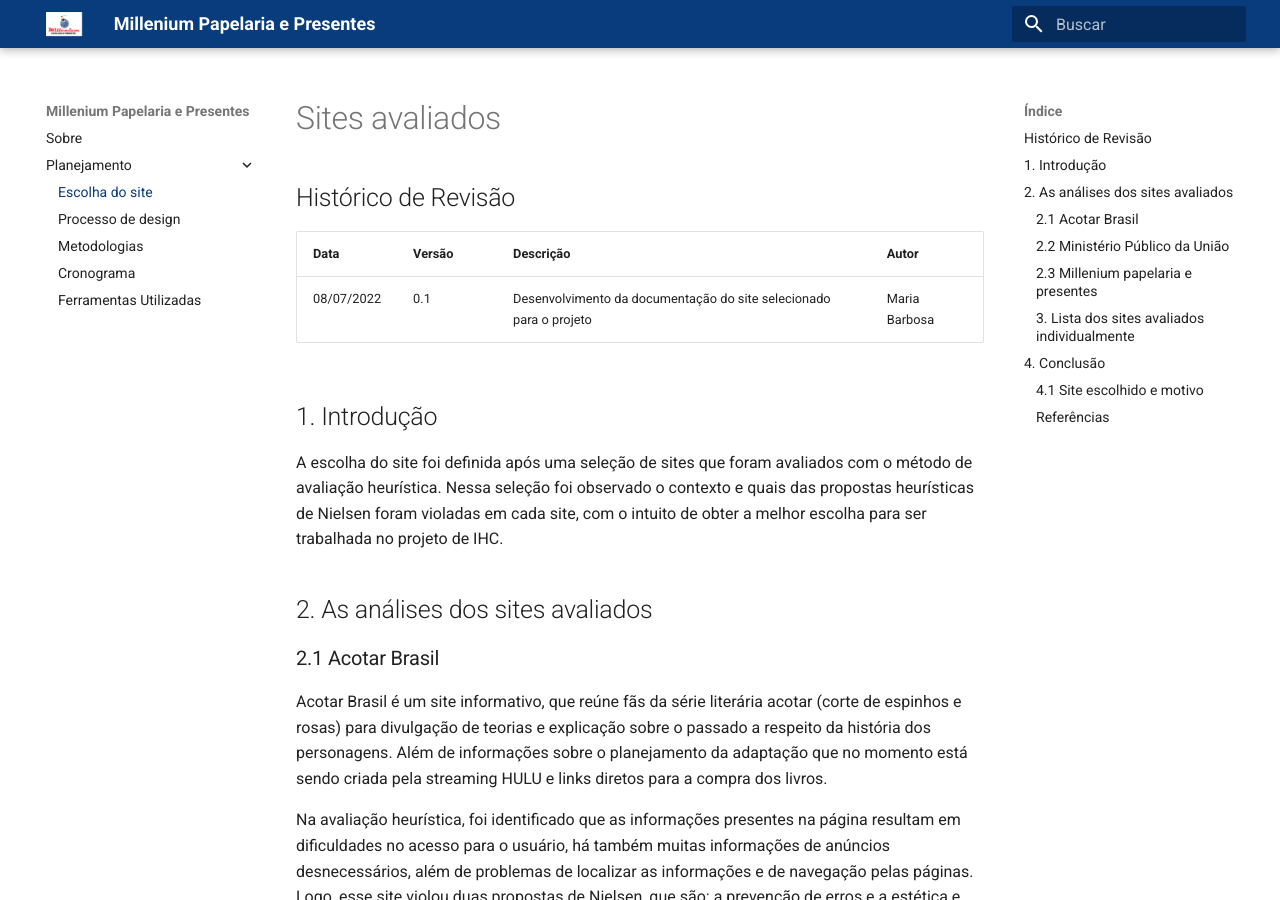
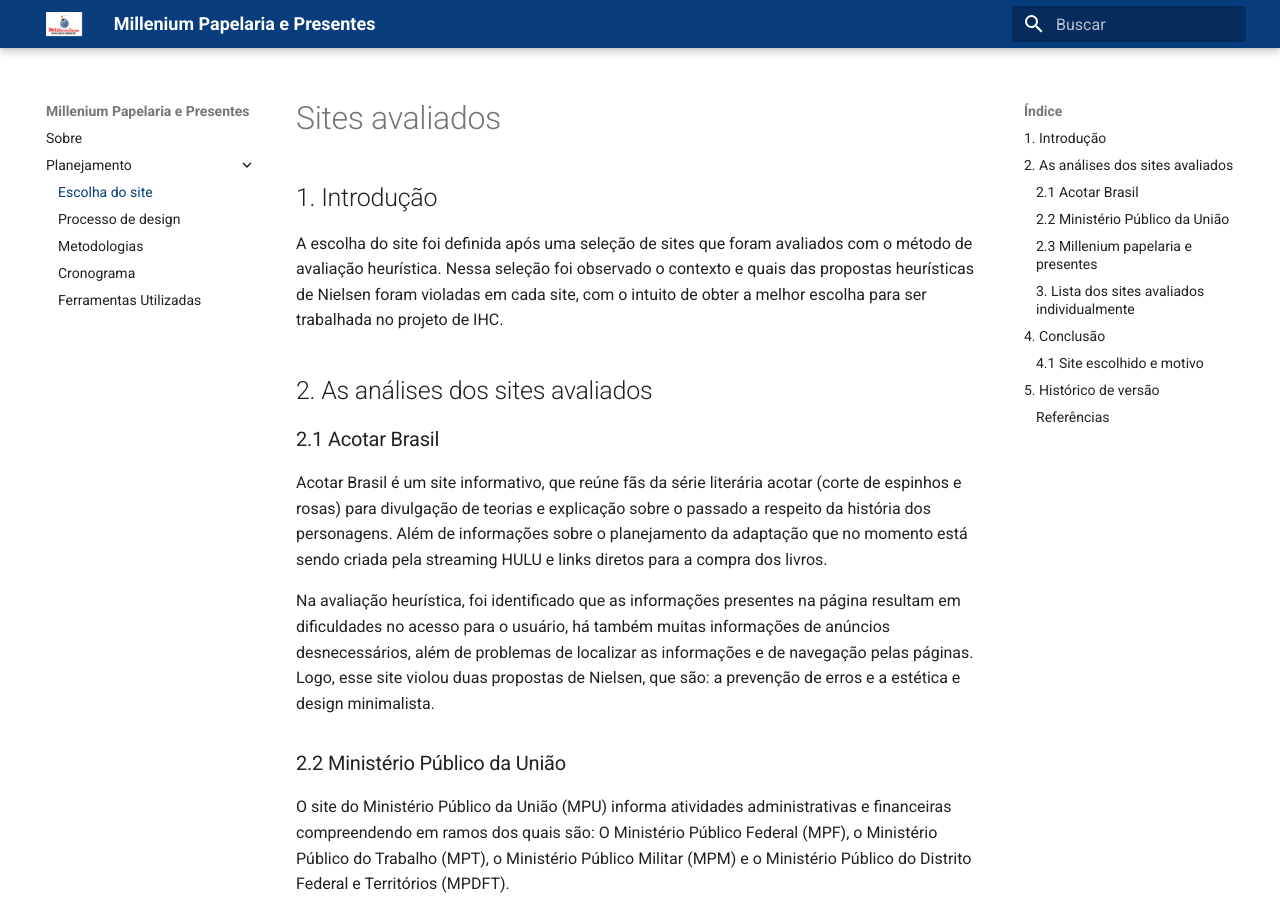
Before and after one commit to Interacao-Humano-Computador/2022.1-Millenium-Papelaria, an MkDocs documentation site: the page built from docs/planejamento/site.md, in a window 1280 px wide and 900 px high. Built offline with MkDocs 1.6.1 and Material for MkDocs 9.7.7, drawn with Linux system fonts in a browser that asks for light colours; some of the changed text lies outside the part shown.

Commit message:
Correção no historico

```diff
--- a/docs/planejamento/site.md
+++ b/docs/planejamento/site.md
@@ -1,9 +1,4 @@
 # Sites avaliados
-
-## Histórico de Revisão
-| Data       | Versão | Descrição  | Autor     |
-| ---------- | ------ | ---------- | --------- |
-| 08/07/2022 | 0.1    | Desenvolvimento da documentação do site selecionado para o projeto | Maria Barbosa |
 
 ## 1. Introdução
 A escolha do site foi definida após uma seleção de sites que foram avaliados com o método de avaliação heurística. Nessa seleção foi observado o contexto e quais das propostas heurísticas de Nielsen foram violadas em cada site, com o intuito de obter a melhor escolha para ser trabalhada no projeto de IHC.
@@ -45,6 +40,12 @@
 
 Portanto, o site escolhido é o Millenium papelaria e presentes. O motivo da escolha, foi por apresentar mais violações nas propostas heurísticas e por conseguinte é notório um maior volume de problemas encontrados em comparação aos outros sites selecionados para a avaliação.
 
+## 5. Histórico de versão
+
+| Versão    | Data | Descrição                 |         Autor | Revisor |
+|-----------|------|---------------------------|---------------|---------|
+| 0.1 | 08/07 | Criação da documentação do site selecionado para o projeto | Maria Eduarda B. | Maria Eduarda M. |
+
 ### Referências
 
 > 2020.1-BCE. GitHub. Disponível em: https://interacao-humano-computador.github.io/2020.1-BCE/#/pages/ponto_de_controle_1/escolha_site?id=an%c3%a1lise-de-sites. Acesso em: 9 jul. 2022;
```
